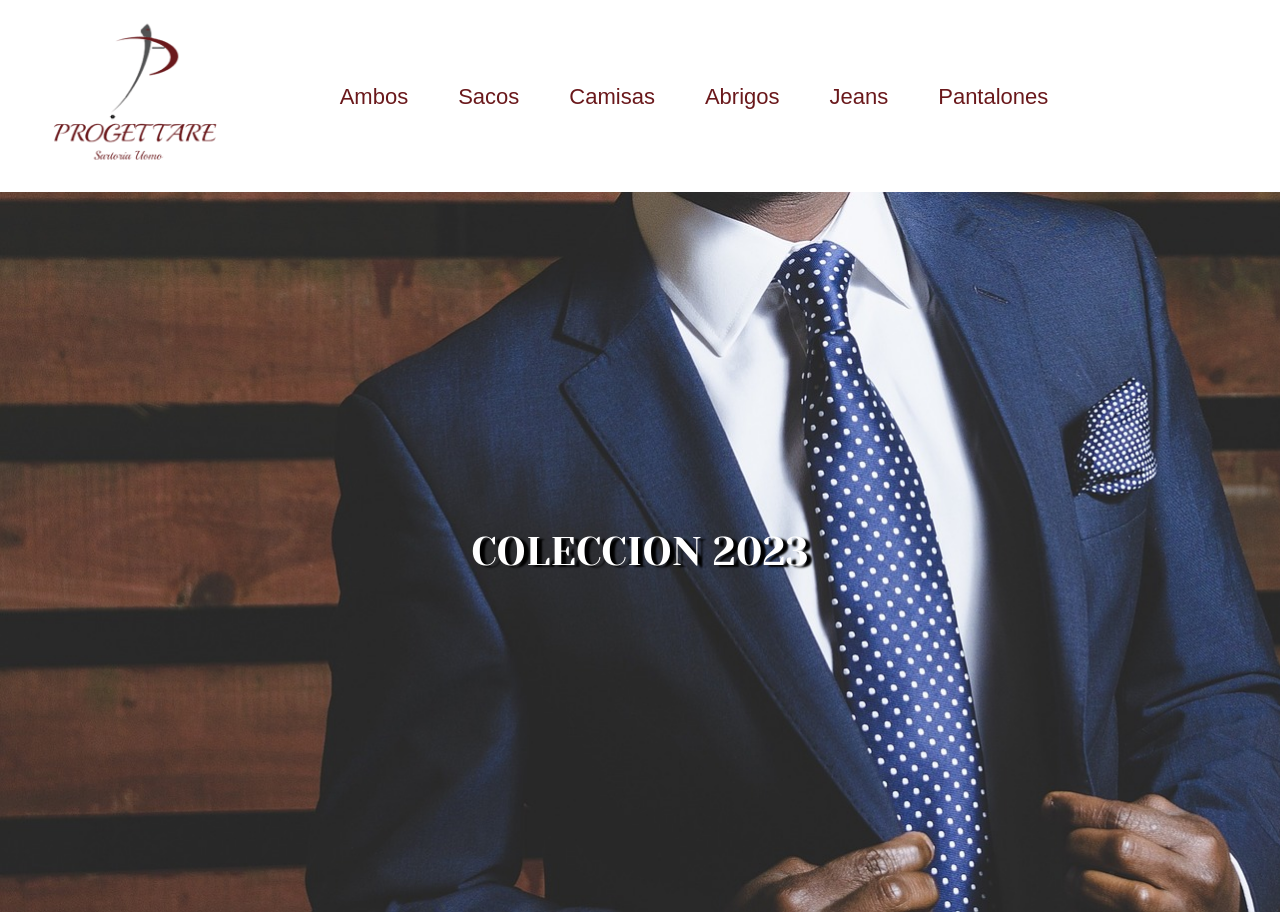
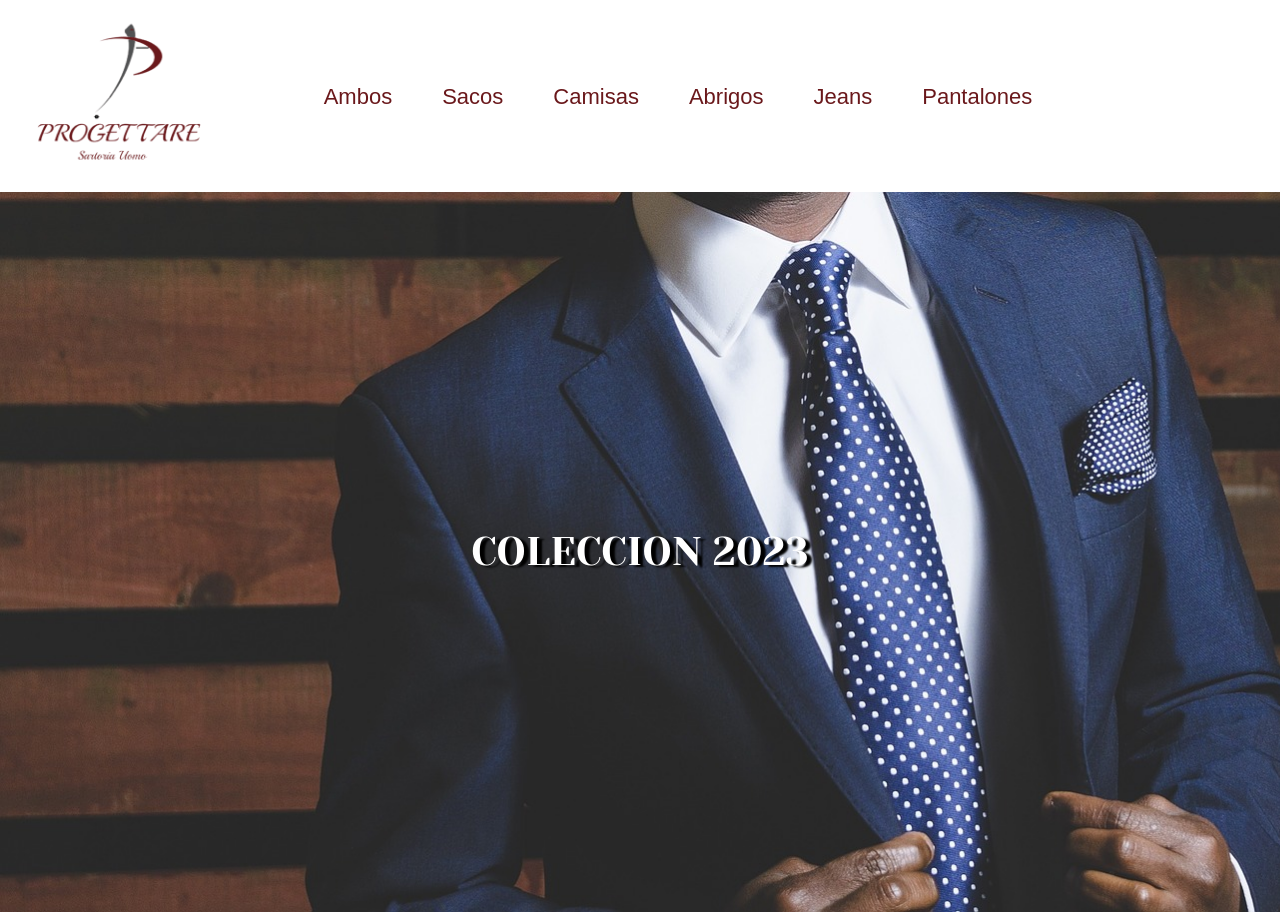
Before and after one commit to Driphie/Progettare, a plain HTML site: page index.html in a window 1280 px wide. Drawn offline with nearby package versions, Linux system fonts and the light colour scheme; a web font is replaced by a local one.

```diff
--- a/style/style.css
+++ b/style/style.css
@@ -1,6 +1,10 @@
 @font-face {
     font-family: myfont;
     src: url(./YesevaOne-Regular.ttf);
+}
+ol,
+ul {
+  padding-left: 0px !important;
 }
 *{
     margin: 0;
```
Also changed, not shown: 1 other file.
